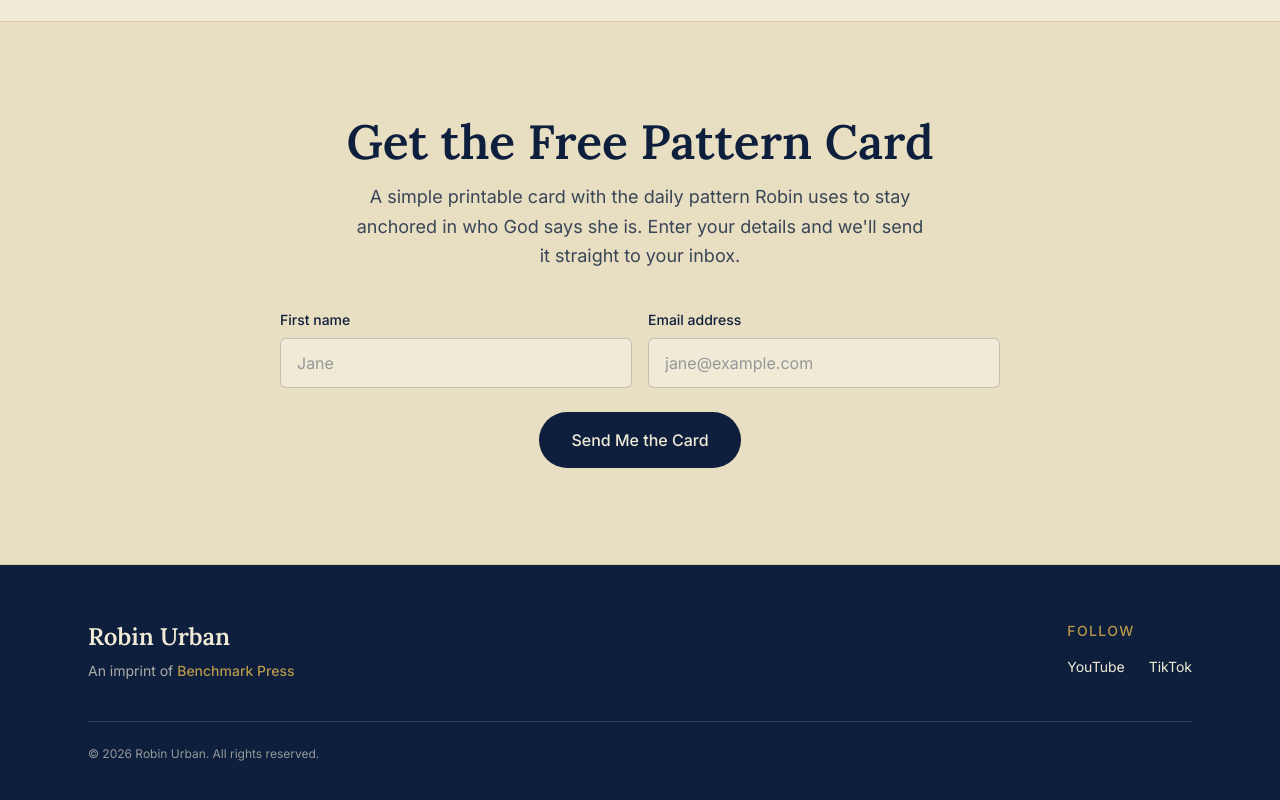
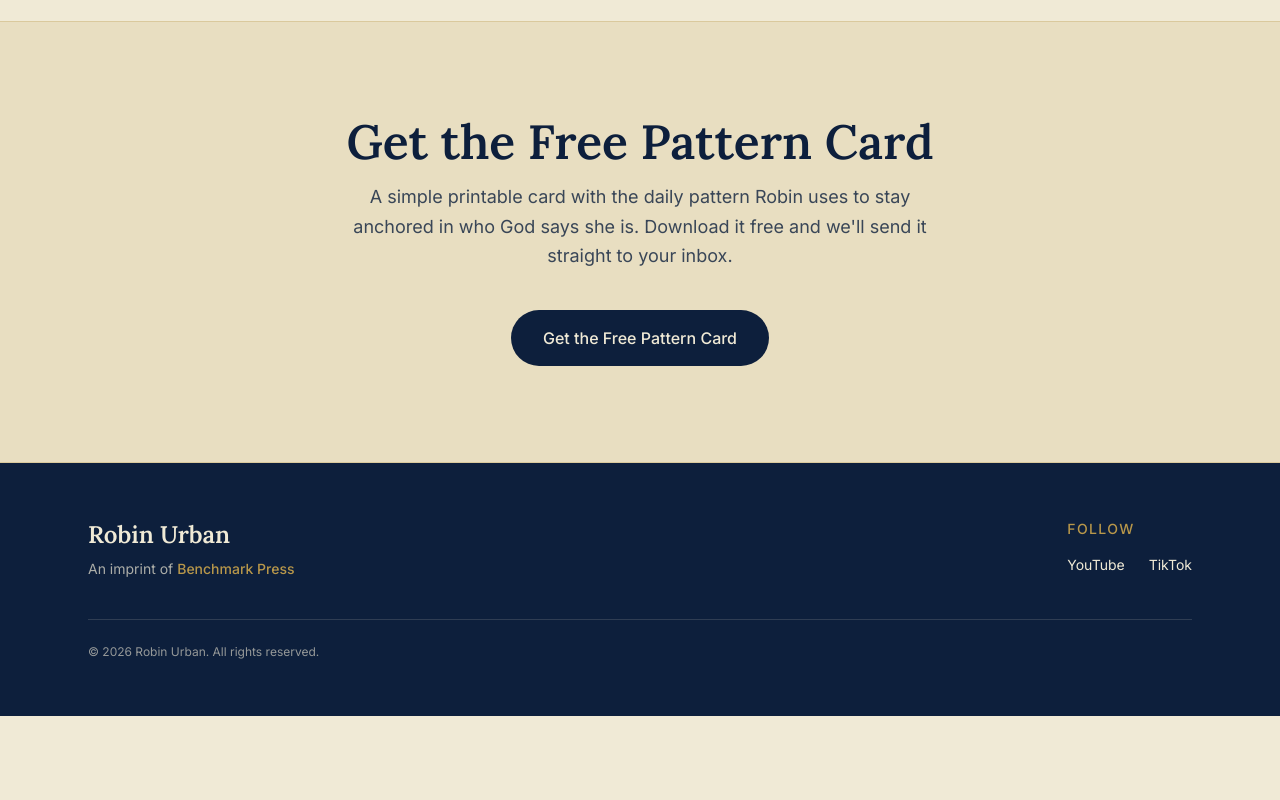
Before and after one commit to aurban-15/robinurban-com, a Next.js app: page / in a window 1280 px wide. Shown: the part 1913-2713 px from the top of the page. After the commit the page ends 2629 px from the top, so only its background shows below. Built offline with nearby package versions, Linux system fonts and the light colour scheme.

Commit message:
Homepage: link hero CTA to /free, replace signup form with CTA button
Co-Authored-By: Claude Opus 4.6 <noreply@anthropic.com>

```diff
--- a/app/page.tsx
+++ b/app/page.tsx
@@ -19,7 +19,7 @@ export default function Home() {
             </p>
             <div className="mt-8">
               <a
-                href="#free-resource"
+                href="/free"
                 className="inline-flex items-center justify-center rounded-full bg-navy px-7 py-4 text-base font-medium text-cream shadow-sm hover:bg-gold hover:text-navy transition-colors"
               >
                 Get the Free Pattern Card
@@ -115,66 +115,25 @@ export default function Home() {
         </div>
       </section>
 
-      {/* Email signup */}
-      <section
-        id="free-resource"
-        className="bg-gold/15 border-y border-gold/30"
-      >
+      {/* Free resource CTA */}
+      <section className="bg-gold/15 border-y border-gold/30">
         <div className="mx-auto max-w-3xl px-6 py-20 sm:py-24 text-center">
           <h2 className="font-serif text-3xl sm:text-4xl lg:text-5xl font-semibold text-navy">
             Get the Free Pattern Card
           </h2>
           <p className="mt-4 text-lg text-navy/80 leading-relaxed max-w-xl mx-auto">
             A simple printable card with the daily pattern Robin uses to
-            stay anchored in who God says she is. Enter your details and
+            stay anchored in who God says she is. Download it free and
             we&apos;ll send it straight to your inbox.
           </p>
-          <form
-            action="#"
-            method="post"
-            className="mt-10 grid grid-cols-1 sm:grid-cols-2 gap-4 text-left"
-          >
-            <div className="sm:col-span-1">
-              <label
-                htmlFor="name"
-                className="block text-sm font-medium text-navy mb-2"
-              >
-                First name
-              </label>
-              <input
-                id="name"
-                name="name"
-                type="text"
-                required
-                className="w-full rounded-md border border-navy/20 bg-cream px-4 py-3 text-navy placeholder:text-navy/40 focus:outline-none focus:ring-2 focus:ring-gold focus:border-gold"
-                placeholder="Jane"
-              />
-            </div>
-            <div className="sm:col-span-1">
-              <label
-                htmlFor="email"
-                className="block text-sm font-medium text-navy mb-2"
-              >
-                Email address
-              </label>
-              <input
-                id="email"
-                name="email"
-                type="email"
-                required
-                className="w-full rounded-md border border-navy/20 bg-cream px-4 py-3 text-navy placeholder:text-navy/40 focus:outline-none focus:ring-2 focus:ring-gold focus:border-gold"
-                placeholder="jane@example.com"
-              />
-            </div>
-            <div className="sm:col-span-2 flex justify-center mt-2">
-              <button
-                type="submit"
-                className="inline-flex items-center justify-center rounded-full bg-navy px-8 py-4 text-base font-medium text-cream hover:bg-gold hover:text-navy transition-colors"
-              >
-                Send Me the Card
-              </button>
-            </div>
-          </form>
+          <div className="mt-10">
+            <a
+              href="/free"
+              className="inline-flex items-center justify-center rounded-full bg-navy px-8 py-4 text-base font-medium text-cream hover:bg-gold hover:text-navy transition-colors"
+            >
+              Get the Free Pattern Card
+            </a>
+          </div>
         </div>
       </section>
       </main>
```
